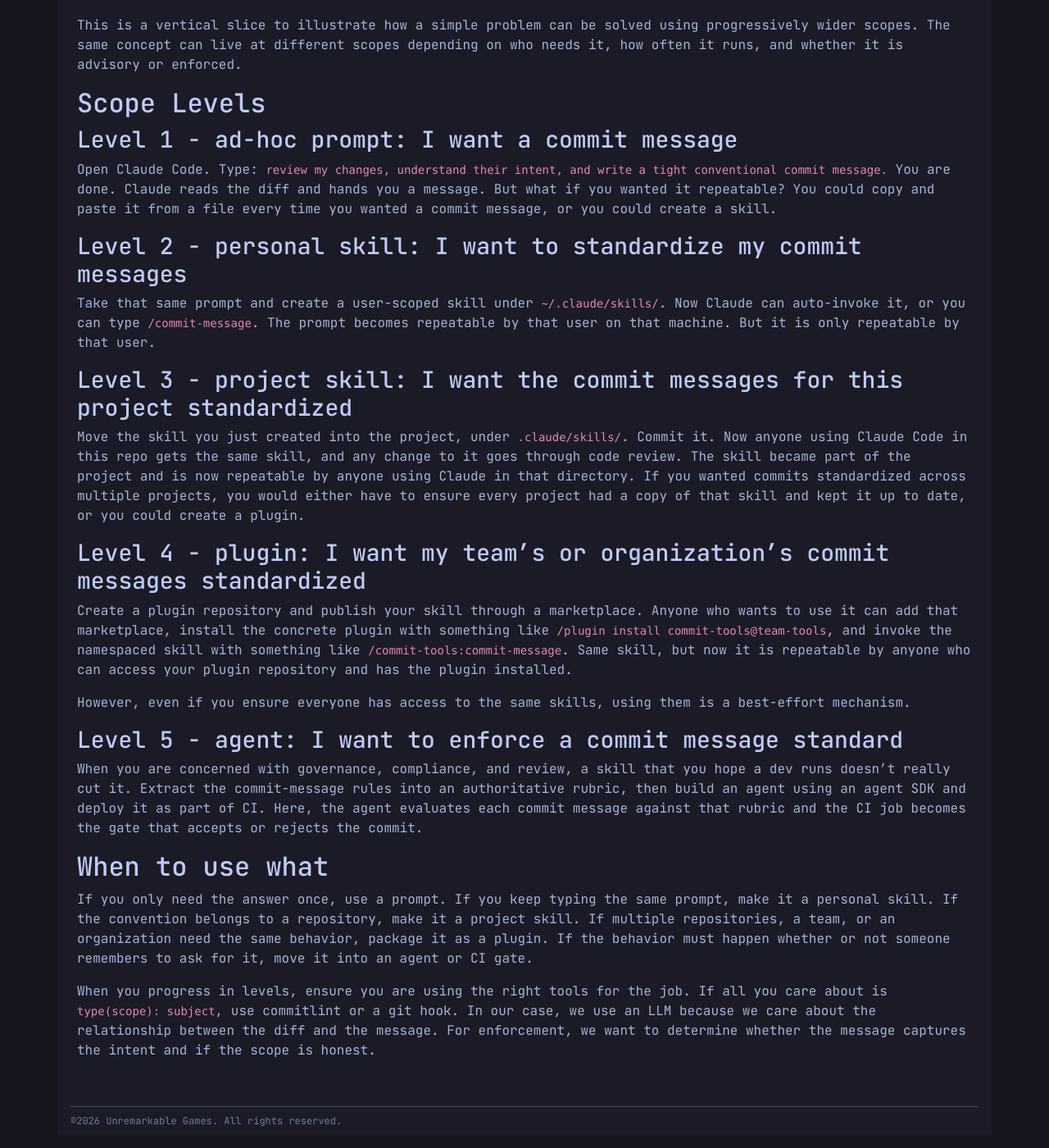
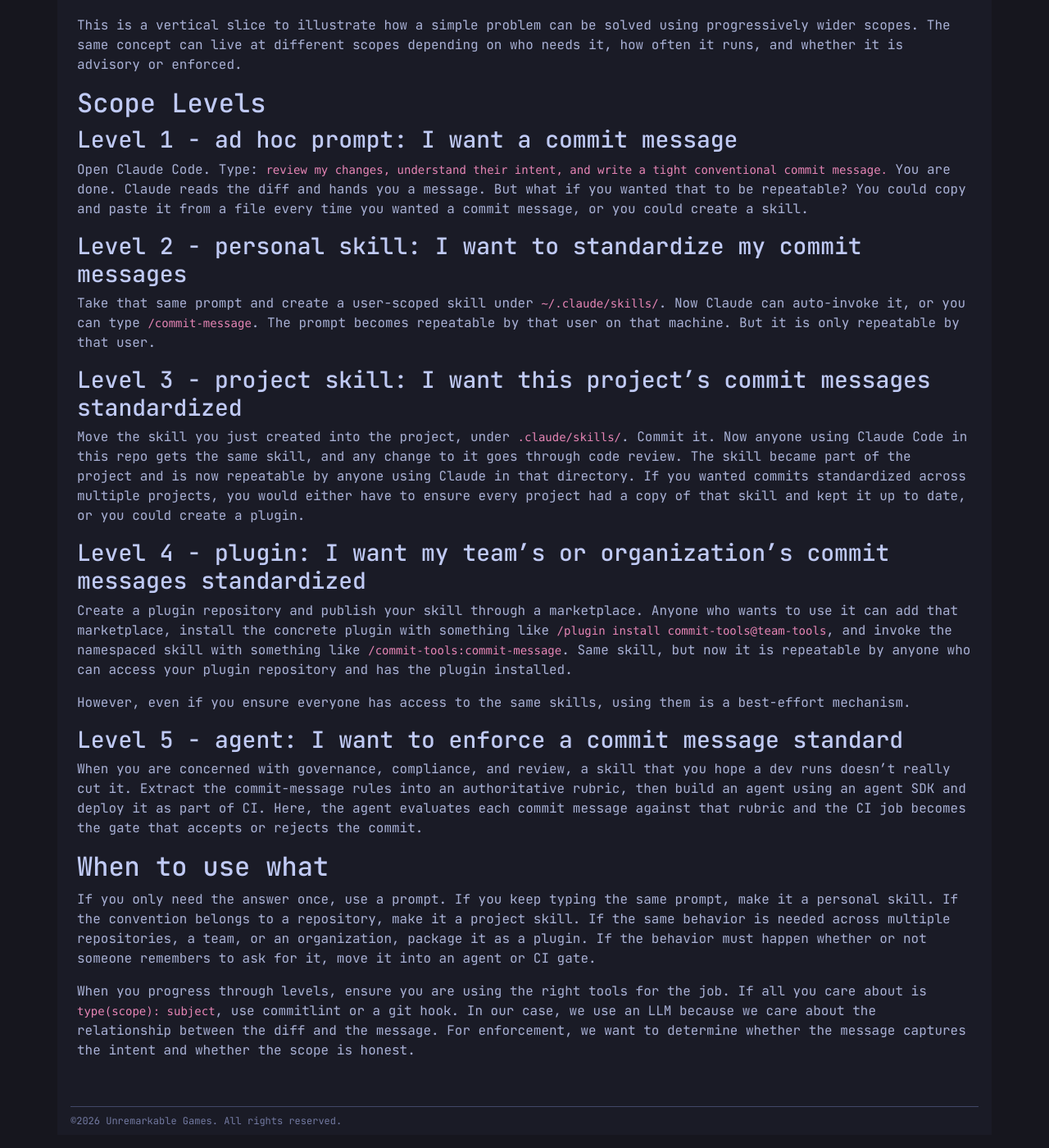
Before and after one commit to unremarkablegames/unremarkablegames.github.io, a Jekyll site: the page built from _notes/2026-05-06-same-problem-five-scopes.md, in a window 1280 px wide and 1400 px high, scrolled down 413 px. Shown: the whole window at 82% size. Built offline with Jekyll 4.4.1, drawn with Linux system fonts in a browser that asks for light colours; some of the changed text lies outside the part shown.

Commit message:
docs(notes): polish five scopes article

```diff
--- a/_notes/2026-05-06-same-problem-five-scopes.md
+++ b/_notes/2026-05-06-same-problem-five-scopes.md
@@ -15,15 +15,15 @@
 
 ## Scope Levels
 
-### Level 1 - ad-hoc prompt: I want a commit message
+### Level 1 - ad hoc prompt: I want a commit message
 
-Open Claude Code. Type: `review my changes, understand their intent, and write a tight conventional commit message.` You are done. Claude reads the diff and hands you a message. But what if you wanted it repeatable? You could copy and paste it from a file every time you wanted a commit message, or you could create a skill.
+Open Claude Code. Type: `review my changes, understand their intent, and write a tight conventional commit message.` You are done. Claude reads the diff and hands you a message. But what if you wanted that to be repeatable? You could copy and paste it from a file every time you wanted a commit message, or you could create a skill.
 
 ### Level 2 - personal skill: I want to standardize my commit messages
 
 Take that same prompt and create a user-scoped skill under `~/.claude/skills/`. Now Claude can auto-invoke it, or you can type `/commit-message`. The prompt becomes repeatable by that user on that machine. But it is only repeatable by that user.
 
-### Level 3 - project skill: I want the commit messages for this project standardized
+### Level 3 - project skill: I want this project's commit messages standardized
 
 Move the skill you just created into the project, under `.claude/skills/`. Commit it. Now anyone using Claude Code in this repo gets the same skill, and any change to it goes through code review. The skill became part of the project and is now repeatable by anyone using Claude in that directory. If you wanted commits standardized across multiple projects, you would either have to ensure every project had a copy of that skill and kept it up to date, or you could create a plugin.
 
@@ -39,6 +39,6 @@
 
 ## When to use what
 
-If you only need the answer once, use a prompt. If you keep typing the same prompt, make it a personal skill. If the convention belongs to a repository, make it a project skill. If multiple repositories, a team, or an organization need the same behavior, package it as a plugin. If the behavior must happen whether or not someone remembers to ask for it, move it into an agent or CI gate.
+If you only need the answer once, use a prompt. If you keep typing the same prompt, make it a personal skill. If the convention belongs to a repository, make it a project skill. If the same behavior is needed across multiple repositories, a team, or an organization, package it as a plugin. If the behavior must happen whether or not someone remembers to ask for it, move it into an agent or CI gate.
 
-When you progress in levels, ensure you are using the right tools for the job. If all you care about is `type(scope): subject`, use commitlint or a git hook. In our case, we use an LLM because we care about the relationship between the diff and the message. For enforcement, we want to determine whether the message captures the intent and if the scope is honest.
+When you progress through levels, ensure you are using the right tools for the job. If all you care about is `type(scope): subject`, use commitlint or a git hook. In our case, we use an LLM because we care about the relationship between the diff and the message. For enforcement, we want to determine whether the message captures the intent and whether the scope is honest.
```
Also changed, not shown: other parts of _notes/2026-05-06-same-problem-five-scopes.md (+2 -2 lines).
